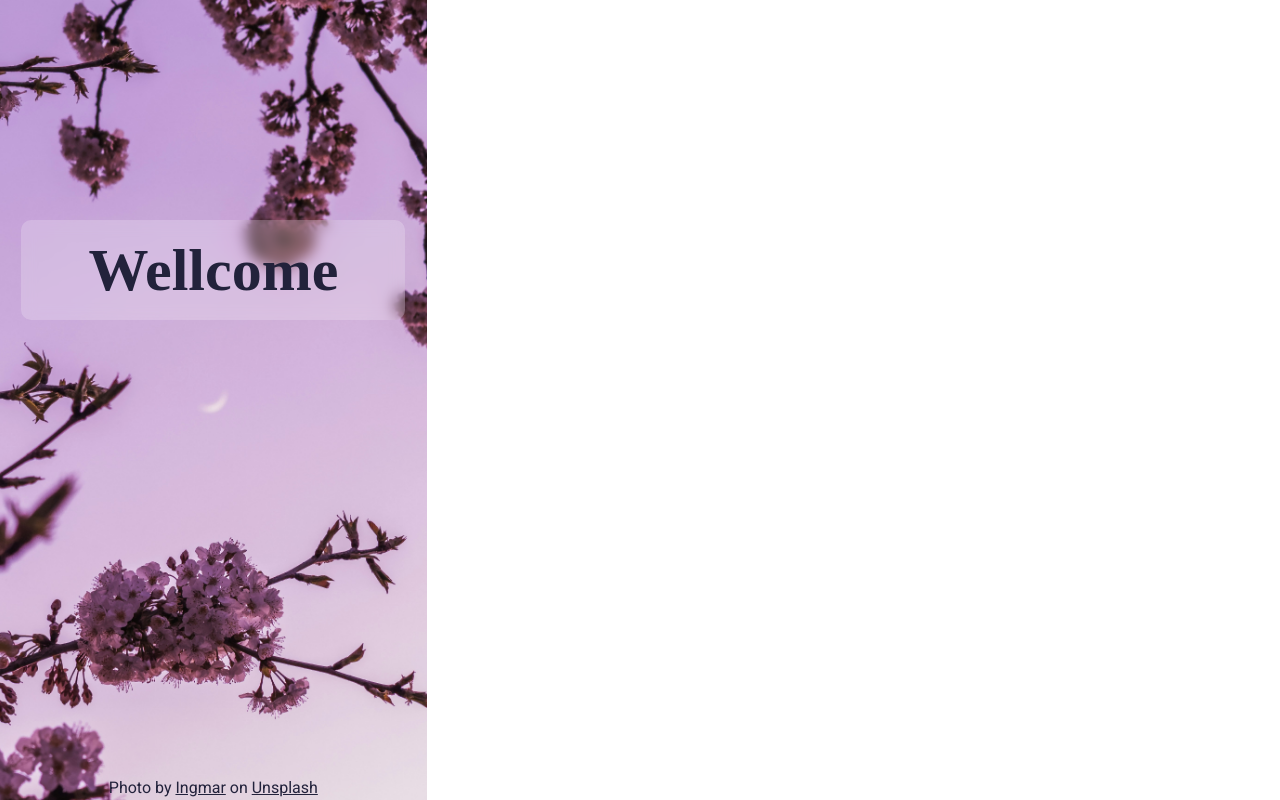
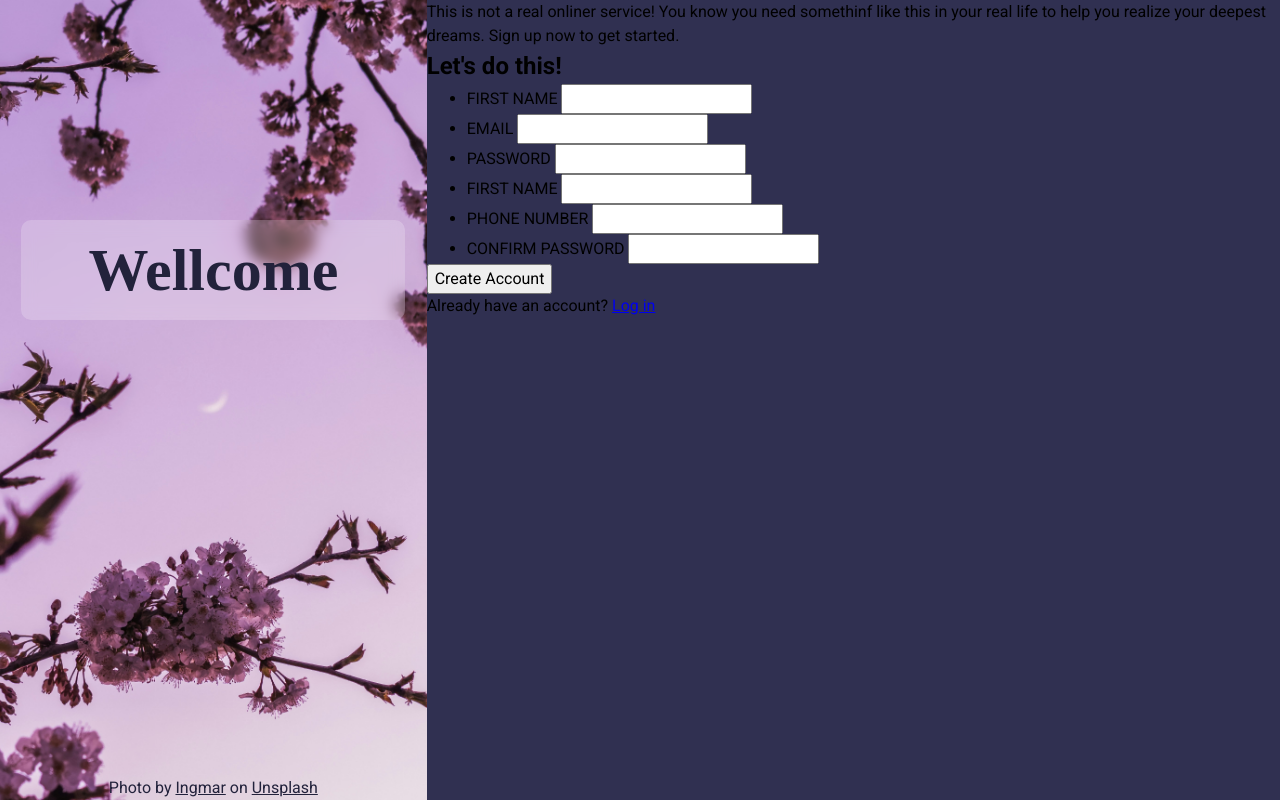
Before and after one commit to codingbyday3/Sign-up-form, a plain HTML site: page index.html in a window 1280 px wide. Drawn offline with Linux system fonts and the light colour scheme; a web font is replaced by a local one.

Commit message:
Build: html for right side of the page

```diff
--- a/index.html
+++ b/index.html
@@ -18,9 +18,49 @@
       <p>Photo by <a href="https://unsplash.com/@cinematicbyfuji">Ingmar</a> on <a href="https://unsplash.com/">Unsplash</a></p>
     </div>
     <div class="form-container">
-      <div></div>
-      <div></div>
-      <div></div>
+      <div>
+        <p>
+          This is not a real onliner service! You know you need somethinf like this in your real life to help
+          you realize your deepest dreams. Sign up now to get started.
+        </p>
+      </div>
+      <form action="">
+        <h2>Let's do this!</h2>
+        <section>
+          <ul>
+              <li>
+                <label for="first-name">FIRST NAME</label>
+                <input type="text" id="first-name">
+              </li>
+              <li>
+                <label for="email">EMAIL</label>
+                <input type="email" id="email">
+              </li>
+              <li>
+                <label for="password">PASSWORD</label>
+                <input type="password" id="password">
+              </li>
+            </ul>
+            <ul>
+              <li>
+                <label for="last-name">FIRST NAME</label>
+                <input type="text" id="last-name">
+              </li>
+              <li>
+                <label for="number">PHONE NUMBER</label>
+                <input type="tel" id="number">
+              </li>
+              <li>
+                <label for="confirm-password">CONFIRM PASSWORD</label>
+                <input type="password" id="confirm-password">
+              </li>
+            </ul>
+        </section>
+        <button type="submit">Create Account</button>
+      </form>
+      <p>
+        Already have an account? <a href="#">Log in</a>
+      </p>
     </div>
   </main>
 </body>
--- a/style.css
+++ b/style.css
@@ -12,6 +12,7 @@
 body {
   line-height: 1.5;
   -webkit-font-smoothing: antialiased;
+  font-family: "roboto", serif;
 }
 img, picture, video, canvas, svg {
   display: block;
@@ -52,6 +53,7 @@ main{
 .form-container{
   height: 100%;
   flex: 2;
+  background-color: #303051;
 }
 .heading-container{
   height:100px;
@@ -67,11 +69,9 @@ main{
   font-size: 30px;
 
 }
-
-.image-container p{
-  font-family: "roboto", serif;
+.heading-container h1{
+  font-family: "DM Serif Text", serif;
 }
-
 .image-container a{
   color: #22223b;
 }
```
